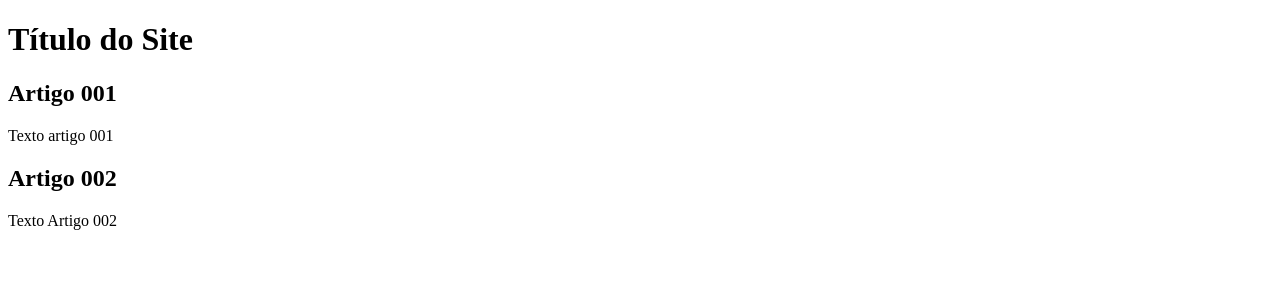
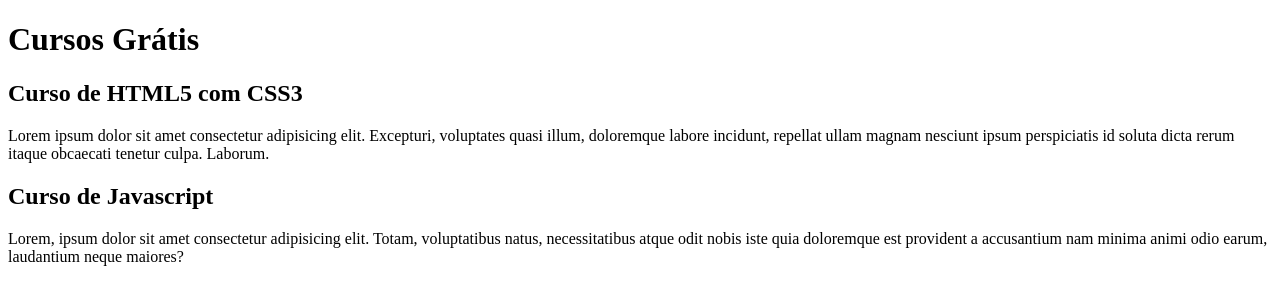
Before and after one commit to esterhackscode/projeto-site, a plain HTML site: page index.html in a window 1280 px wide. Drawn offline with Linux system fonts and the light colour scheme.

Commit message:
comecei a escrever o conteúdo

```diff
--- a/index.html
+++ b/index.html
@@ -8,16 +8,16 @@
 <body>
     <main>
         <header>
-            <h1>Título do Site</h1>
+            <h1>Cursos Grátis</h1>
         </header>
         <article>
-            <h2>Artigo 001</h2>
-            <p>Texto artigo 001</p>
+            <h2>Curso de HTML5 com CSS3</h2>
+            <p>Lorem ipsum dolor sit amet consectetur adipisicing elit. Excepturi, voluptates quasi illum, doloremque labore incidunt, repellat ullam magnam nesciunt ipsum perspiciatis id soluta dicta rerum itaque obcaecati tenetur culpa. Laborum.</p>
         </article>
 
         <article>
-            <h2>Artigo 002</h2>
-            <p>Texto Artigo 002</p>
+            <h2>Curso de Javascript</h2>
+            <p>Lorem, ipsum dolor sit amet consectetur adipisicing elit. Totam, voluptatibus natus, necessitatibus atque odit nobis iste quia doloremque est provident a accusantium nam minima animi odio earum, laudantium neque maiores?</p>
         </article>
 
     </main>
```
